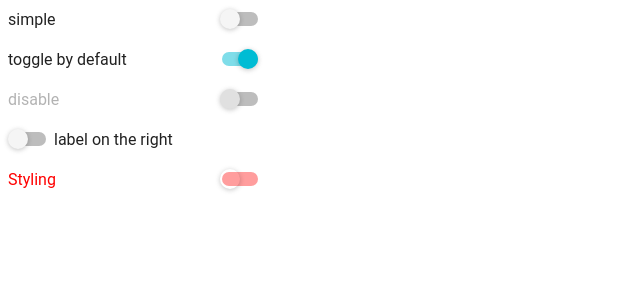
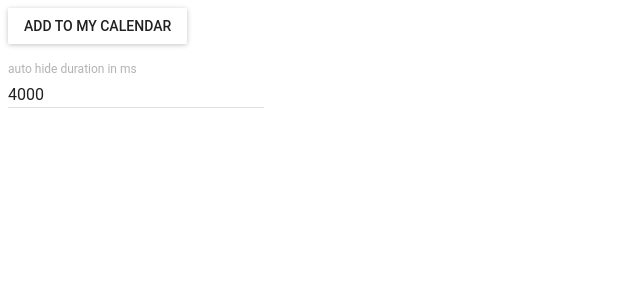
Before and after one commit to kk412027247/material_ui_2, a React (Create React App) app: page / in a window 1280 px wide. Shown: the top 300 px of the page, without its empty margins (0-640 px from the left). Built offline with nearby package versions, Linux system fonts and the light colour scheme.

Commit message:
Snackbar

```diff
--- /dev/null
+++ b/src/Snackbar.js
@@ -0,0 +1,53 @@
+import React from 'react';
+import Snackbar from 'material-ui/Snackbar';
+import RaisedButton from 'material-ui/RaisedButton';
+import TextField from 'material-ui/TextField'
+
+class SnackbarExampleSimple extends React.Component {
+  state={
+    open:false,
+    autoHideDuration:4000,
+    message:'Event added to your calendar'
+  };
+  handleTouchTap=()=>this.setState({open:true});
+
+
+  handleActionTouchTap = () => {
+    this.setState({open:false});
+    alert('Event remove from your calendar')
+  };
+
+  handleChangeDuration = (event) => {
+    const value = event.target.value;
+    this.setState({autoHideDuration: value.length > 0 ? parseInt(value) :0})
+  };
+
+  handleRequestClose = () => this.setState({open:false});
+
+  render(){
+    return(
+      <div>
+        <RaisedButton
+          label='Add to my calendar'
+          onClick={this.handleTouchTap}
+        />
+        <br/>
+        <TextField
+          floatingLabelText='auto hide duration in ms'
+          value={this.state.autoHideDuration}
+          onChange={this.handleChangeDuration}
+        />
+        <Snackbar
+          open={this.state.open}
+          message={this.state.message}
+          action='undo'
+          autoHideDuration={this.state.autoHideDuration}
+          onActionTouchTap={this.handleActionTouchTap}
+          onRequestClose={this.handleRequestClose}
+        />
+      </div>
+    )
+  }
+}
+
+export default SnackbarExampleSimple;
--- a/src/index.js
+++ b/src/index.js
@@ -1,7 +1,7 @@
 import React from 'react';
 import ReactDOM from 'react-dom';
 import MuiThemeProvider from 'material-ui/styles/MuiThemeProvider';
-import App from './toggle';
+import App from './Snackbar';
 import registerServiceWorker from './registerServiceWorker';
 import store from './store'
 import {Provider} from 'react-redux'
```
